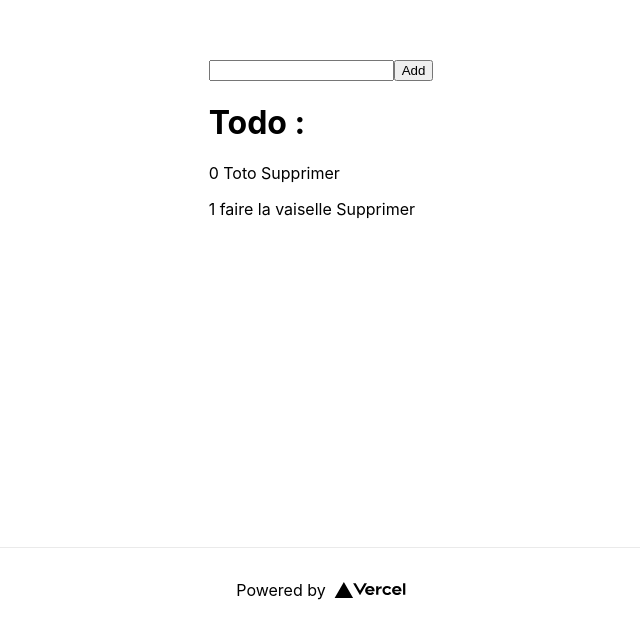
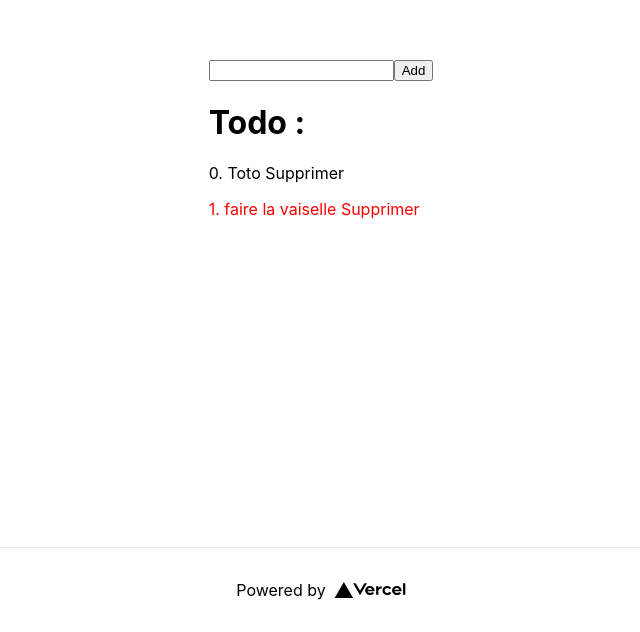
Before and after one commit to AhmedDWIIM/react, a Next.js app: page / in a window 1280 px wide. Shown: the part 253-885 px from the top of the page, without its empty margins (319-959 px from the left). Built offline with nearby package versions, Linux system fonts and the light colour scheme.

Commit message:
My todo list with last elmt is red

```diff
--- a/components/Count.js
+++ b/components/Count.js
@@ -1,19 +1,24 @@
-import react, { useState } from 'react';
+import react, { useState, useEffect } from 'react';
 
 export default function Count() {
+  const [tailleHooks, setTaille] = useState(null);
   const [input, setInput] = useState("");
   const [todolist, setTodolist] = useState([
     "Toto",
     "faire la vaiselle",
   ]);
+    useEffect( () => {
+        localStorage.setItem("todos", todolist)
+        setTaille(todolist.length-1);
+    }, [todolist])
 
-  function addTodo() {
+    function addTodo() {
     setTodolist([...todolist, input]);
   }
 
   function deleteTodo(removeIndex) {
     setTodolist(todolist.filter(function(item, index) {
-      if (index !== removeIndex) {
+      if (index != removeIndex) {
         return item;
       }
     }));
@@ -27,10 +32,11 @@ export default function Count() {
       { todolist.map((item, index) => {
         return (
           <div key={index}>
-            <p>{index} {item} <span onClick={() => deleteTodo(index)}>Supprimer</span></p>
+            <p style={{color: index === tailleHooks ? "red" : ""}} >{index}. {item} <span onClick={() => deleteTodo(index)}>Supprimer</span></p>
           </div>
         )
       })}
+
     </div>
   );
 }
```
